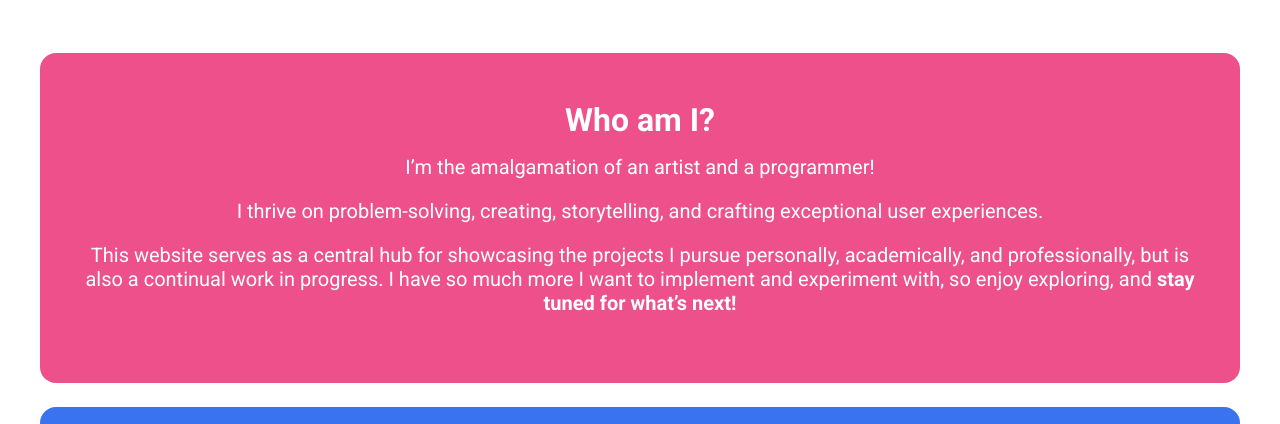
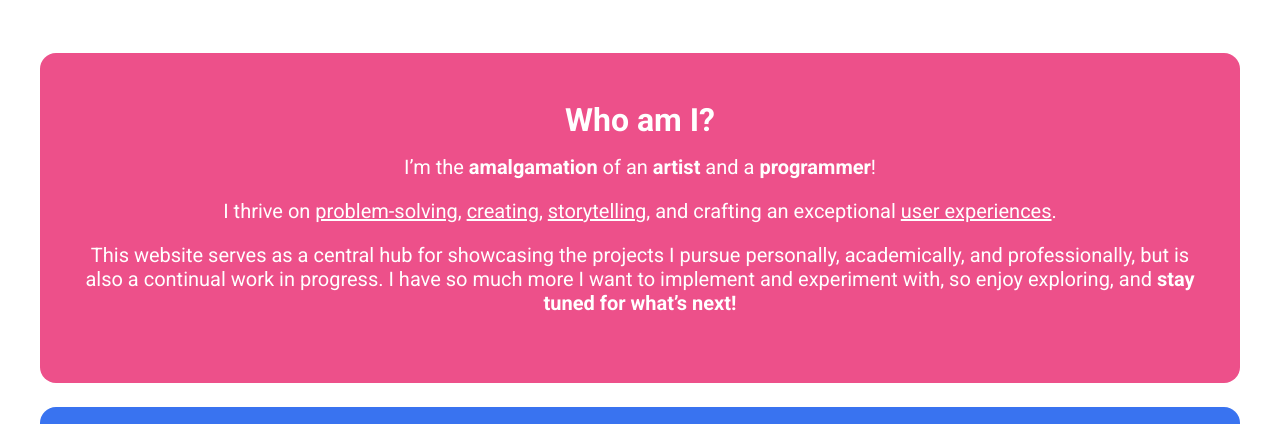
Before and after one commit to JDietrich20/netPlayground, a website built with Vite: page index.html in a window 1280 px wide. Shown: the part 376-800 px from the top of the page. Built offline with nearby package versions, Linux system fonts and the light colour scheme.

Commit message:
Minor text adjustments.

```diff
--- a/index.html
+++ b/index.html
@@ -45,8 +45,8 @@
     <div class = "flex-container">
       <div class = "text-container">
         <h2>Who am I?</h2>
-        <p>I’m the amalgamation of an artist and a programmer! </p>
-        <p>I thrive on problem-solving, creating, storytelling, and crafting exceptional user experiences.</p>
+        <p>I’m the <strong>amalgamation</strong> of an <strong>artist</strong> and a <strong>programmer</strong>! </p>
+        <p>I thrive on <u>problem-solving</u>, <u>creating</u>, <u>storytelling</u>, and crafting an exceptional <u>user experiences</u>.</p>
         <p>  This website serves as a central hub for showcasing the projects I pursue personally, academically, and professionally, but is also a continual work in progress. I have so much more I want to implement and experiment with, so enjoy exploring, and <strong>stay tuned for what’s next! </strong></p>
       </div>
       <!--<img width = "200px" src="images/Profile.png">-->
@@ -92,13 +92,13 @@
     <details>
       <summary> Future Plans for this Site:</summary>
       <p>
-        * Each project will have a dedicated page highlighting the tools, process, and experiences behind it, including screenshots and step-by-step insights.<br>
-        * Projects can be sorted by category, tool, or date for easy browsing. <br>
-        * I plan to add interactive elements and animations to make the site more engaging and dynamic. :D <br>
-        * Added Dark mode and better colors/styling!<br>
-        * A Skills/Hobbies section and/or skills tags.<br>
-        * A downloadable resume/CV.<br>
-        * And more ^o^!
+        * Each project will have a dedicated page highlighting the <strong>tools</strong>, <strong>process</strong>, and <strong>experiences</strong> behind it, including <strong>screenshots</strong> and <strong>step-by-step insights</strong>.<br>
+        * Projects will be able to be sorted by <strong>category</strong>, <strong>tool</strong>, or <strong>date</strong> for easy browsing. <br>
+        * I plan to add <strong>interactive elements</strong> and <strong>animations</strong> to make the site more engaging and dynamic. :D <br>
+        * Add <strong>Dark mode</strong> and <strong>better colors/styling</strong>!<br>
+        * A <strong>Skills/Hobbies</strong> section and/or a general <strong>skills</strong> tags.<br>
+        * A <strong>downloadable resume/CV</strong>.<br>
+        * <strong>And more ^o^!</strong>
       </p>
     </details>
   </section>
@@ -110,7 +110,7 @@
     <a href= "https://github.com/JDietrich20" target="_blank">GitHub</a>
     <a href= "https://www.linkedin.com/in/julianna-dietrich-1252481a6/" target="_blank">LinkedIn</a>
     <a href= "mailto:julianna2dietrich@gmail.com">Contact</a>
-    <p> &copy; 2024 Julianna Dietrich </p>
+    <p> &copy; 2025 Julianna Dietrich </p>
   </footer>
 
 </body>
```
